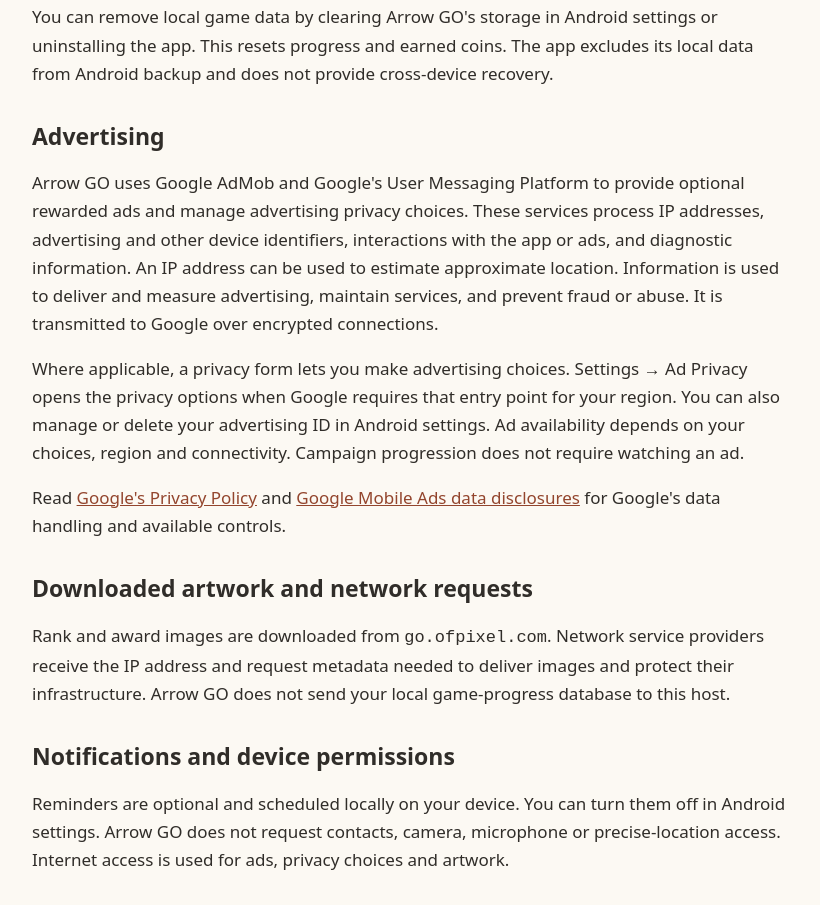
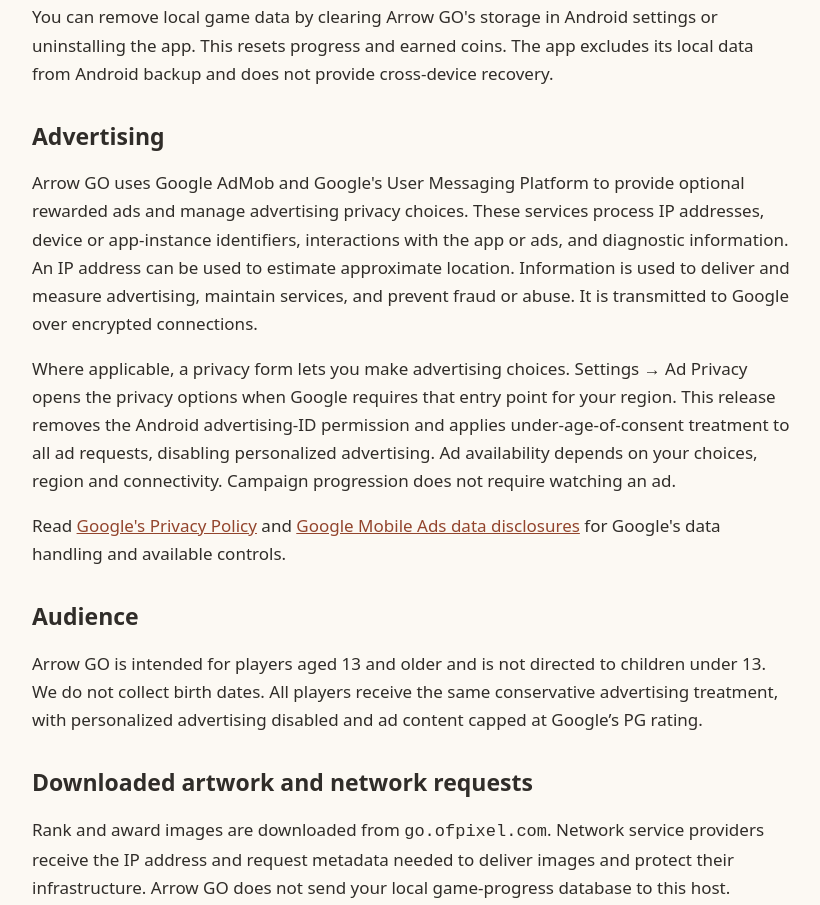
Before and after one commit to ofpixel/arrow-go-privacy, a plain HTML site: page index.html in a window 1280 px wide. Shown: the part 546-1451 px from the top of the page, without its empty margins (228-1048 px from the left). Drawn offline with Linux system fonts and the light colour scheme.

Commit message:
Document free release audience and advertising privacy

```diff
--- a/index.html
+++ b/index.html
@@ -14,9 +14,11 @@
 <p>Progress, earned coins, awards, daily challenges, settings and reminder preferences are stored on your device. This release has no account signup, cloud saves, real-money purchases, subscriptions or Firebase features. Coins have no cash value and cannot be transferred to another player.</p>
 <p>You can remove local game data by clearing Arrow GO's storage in Android settings or uninstalling the app. This resets progress and earned coins. The app excludes its local data from Android backup and does not provide cross-device recovery.</p>
 <h2>Advertising</h2>
-<p>Arrow GO uses Google AdMob and Google's User Messaging Platform to provide optional rewarded ads and manage advertising privacy choices. These services process IP addresses, advertising and other device identifiers, interactions with the app or ads, and diagnostic information. An IP address can be used to estimate approximate location. Information is used to deliver and measure advertising, maintain services, and prevent fraud or abuse. It is transmitted to Google over encrypted connections.</p>
-<p>Where applicable, a privacy form lets you make advertising choices. Settings → Ad Privacy opens the privacy options when Google requires that entry point for your region. You can also manage or delete your advertising ID in Android settings. Ad availability depends on your choices, region and connectivity. Campaign progression does not require watching an ad.</p>
+<p>Arrow GO uses Google AdMob and Google's User Messaging Platform to provide optional rewarded ads and manage advertising privacy choices. These services process IP addresses, device or app-instance identifiers, interactions with the app or ads, and diagnostic information. An IP address can be used to estimate approximate location. Information is used to deliver and measure advertising, maintain services, and prevent fraud or abuse. It is transmitted to Google over encrypted connections.</p>
+<p>Where applicable, a privacy form lets you make advertising choices. Settings → Ad Privacy opens the privacy options when Google requires that entry point for your region. This release removes the Android advertising-ID permission and applies under-age-of-consent treatment to all ad requests, disabling personalized advertising. Ad availability depends on your choices, region and connectivity. Campaign progression does not require watching an ad.</p>
 <p>Read <a href="https://policies.google.com/privacy">Google's Privacy Policy</a> and <a href="https://developers.google.com/admob/android/privacy/play-data-disclosure">Google Mobile Ads data disclosures</a> for Google's data handling and available controls.</p>
+<h2>Audience</h2>
+<p>Arrow GO is intended for players aged 13 and older and is not directed to children under 13. We do not collect birth dates. All players receive the same conservative advertising treatment, with personalized advertising disabled and ad content capped at Google’s PG rating.</p>
 <h2>Downloaded artwork and network requests</h2>
 <p>Rank and award images are downloaded from <code>go.ofpixel.com</code>. Network service providers receive the IP address and request metadata needed to deliver images and protect their infrastructure. Arrow GO does not send your local game-progress database to this host.</p>
 <h2>Notifications and device permissions</h2>
```
